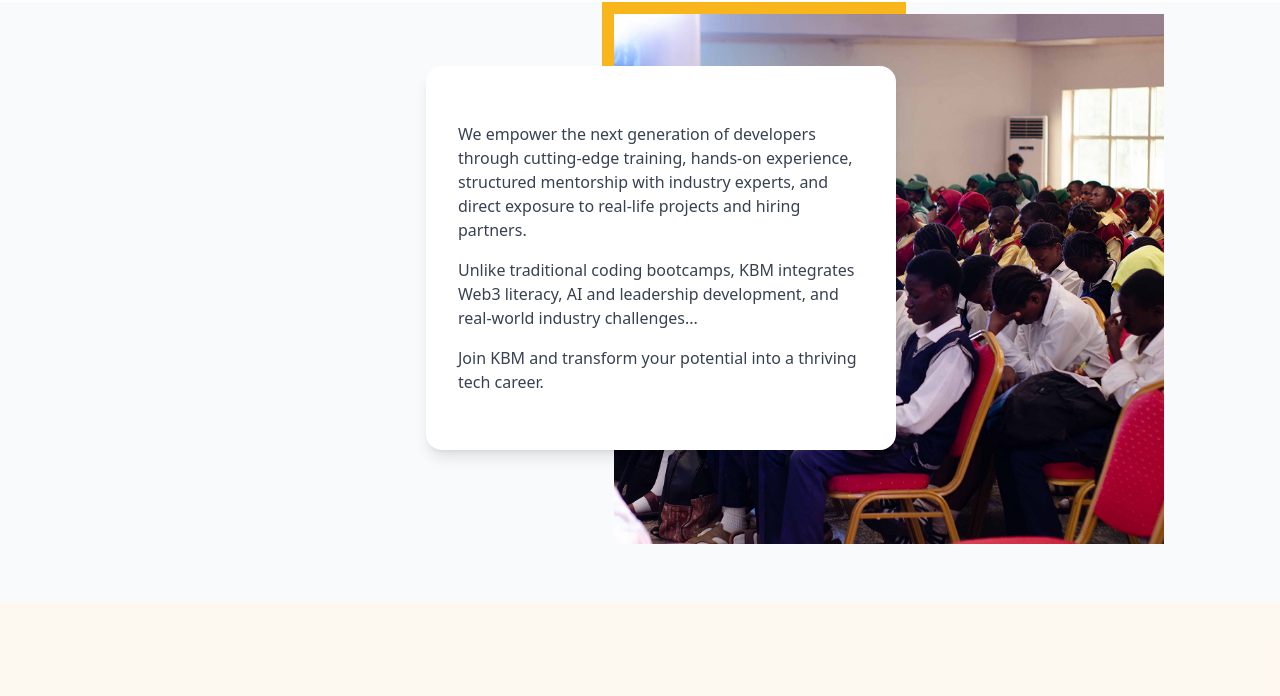
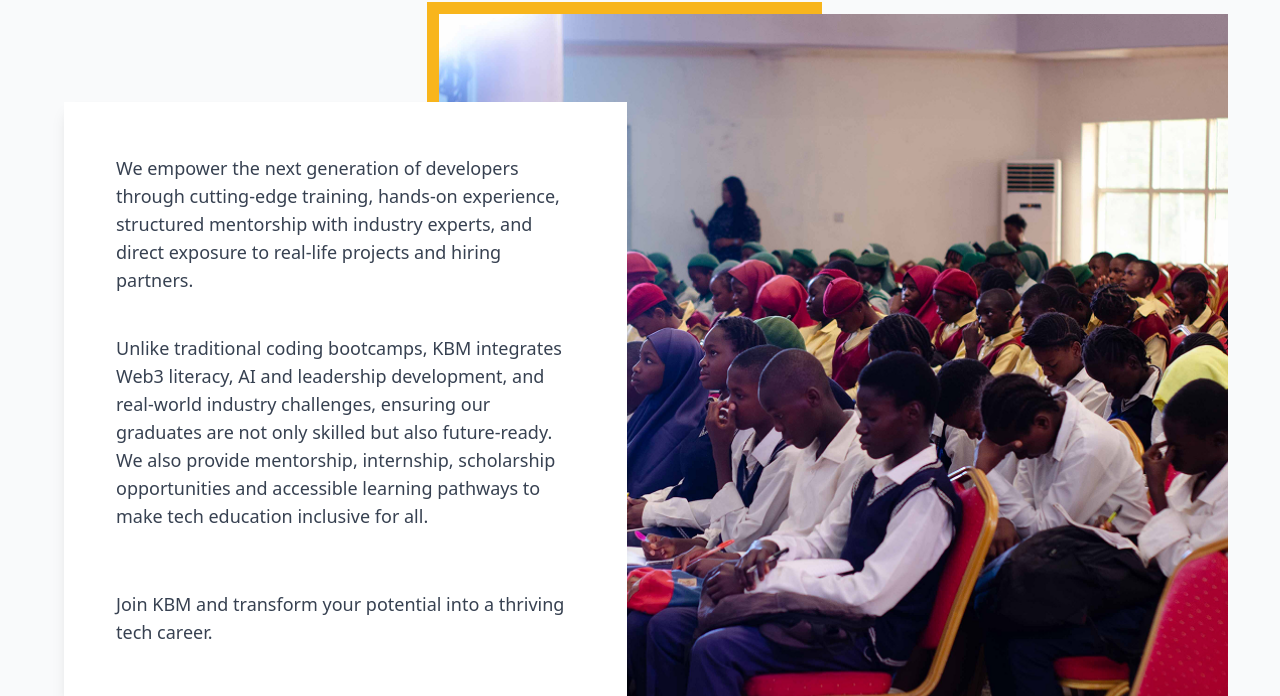
Before and after one commit to Nomolos29/KBM_Official, a Next.js app: page /about_us in a window 1280 px wide. Shown: the part 639-1335 px from the top of the page. Built offline with nearby package versions, Linux system fonts and the light colour scheme.

Commit message:
Fix: made two pages responsive

```diff
--- a/app/about_us/page.tsx
+++ b/app/about_us/page.tsx
@@ -68,43 +68,38 @@
         backgroundImage="bg-[url(/our-projects/tech-club-cohort.png)] bg-cover bg-center text-white bg-[#302204ae] bg-blend-darken"
       />
 
-      <main className="flex flex-col max-w-[1440px] gap-y-20 md:gap-0 pt-10 md:pt-20 w-full justify-between overflow-hidden">
-        <section className="relative flex justify-end items-center bg-gray-50 px-[10%]">
-          <div className={`${"h-[600px] w-[550px]"} flex`}>
-            <div className="w-full relative">
-              <div className="w-[304px] h-[279px] bg-[#F8B51C]"></div>
+      <main className="flex flex-col w-full items-center">
+        <section className="flex justify-center w-full bg-gray-50">
+          <div className="w-full flex flex-col-reverse md:flex-row max-w-[1440px] py-20 px-8 md:px-10 lg:px-16">
+            <div className="flex flex-col w-full md:w-[70%] lg:w-[50%] h-fit -mt-[200px] md:mt-[100px] md:-mr-[200px] z-[1] bg-white shadow-lg">
+              <div className="py-[52px] px-8 md:px-[38px] lg:px-[52px] text-lg flex flex-col gap-y-10">
+                <p className="text-gray-700">
+                  We empower the next generation of developers through cutting-edge training, hands-on experience, structured mentorship with industry experts, and direct exposure to real-life projects and hiring partners.
+                </p>
+                <p className="text-gray-700">
+                  Unlike traditional coding bootcamps, KBM integrates Web3 literacy, AI and leadership development, and real-world industry challenges, ensuring our graduates are not only skilled but also future-ready. We also provide mentorship, internship, scholarship opportunities and accessible learning pathways to make tech education inclusive for all.
+                </p>
+                <p className="text-gray-700 font-medium pt-5">
+                  Join KBM and transform your potential into a thriving tech
+                  career.
+                </p>
+              </div>
+            </div>
+            <div className="w-full md:w-[70%] h-[400px] md:h-[800px] relative">
+              <div className="w-1/2 h-1/2 bg-[#F8B51C]" />
 
               <Image
                 width={1000}
                 height={1000}
                 src={image}
                 alt="Section image"
-                className="absolute top-3 left-3"
+                className="absolute top-3 left-3 max-h-full"
               />
-            </div>
-          </div>
-          <div className="absolute flex top-16 flex-col md:flex-row bg-white rounded-2xl shadow-lg overflow-hidden max-w-[470px] mr-[20%]">
-            <div className="py-14 px-8  flex flex-col justify-center">
-              <p className="text-gray-700 mb-4">
-                We empower the next generation of developers through
-                cutting-edge training, hands-on experience, structured
-                mentorship with industry experts, and direct exposure to
-                real-life projects and hiring partners.
-              </p>
-              <p className="text-gray-700 mb-4">
-                Unlike traditional coding bootcamps, KBM integrates Web3
-                literacy, AI and leadership development, and real-world industry
-                challenges...
-              </p>
-              <p className="text-gray-700">
-                Join KBM and transform your potential into a thriving tech
-                career.
-              </p>
             </div>
           </div>
         </section>
 
-        <section className="w-full bg-[#FBDEB533] pt-[400px] px-6 lg:px-0 md:pt-14 lg:pt-28 z-0">
+        <section className="w-full bg-[#FBDEB533] px-6 lg:px-0">
           <div className="w-full pb-14 md:pb-0">
             <ImageBox
               imgSectionText={
@@ -175,8 +170,8 @@
           </div>
         </section>
 
-        <section className="flex justify-between items-center px-4 md:px-0 w-full flex-col-reverse md:flex-row gap-x-10 xl:gap-x-20 relative md:pt-24 gap-y-7">
-          <section className="">
+
+        <section className="flex justify-between items-center py-14 px-4 md:px-0 w-full flex-col gap-x-10 xl:gap-x-20 relative md:pt-24 gap-y-5">
           <div className="w-full md:w-[600px] lg:w-[800px] mx-auto text-center flex flex-col justify-center items-center gap-y-4 md:gap-y-8 pb-10">
             <h1 className="text-3xl md:text-5xl font-semibold">
               Why
@@ -191,7 +186,7 @@
               Ecosystem.
             </p>
           </div>
-            <div className="flex flex-col md:flex-row w-full items-center gap-7 pt-5 relative px-[5%]">
+          <div className="flex flex-col md:flex-row w-full items-center gap-7 relative px-3 md:px-[5%]">
             {Why.map((solution, index) => (
               <div
                 key={index}
@@ -216,12 +211,12 @@
             ))}
           </div>
         </section>
-        </section>
+
+
         <section className="flex flex-col justify-center py-10 md:py-20 items-center w-full bg-white">
-          <div className="max-w-[1440px] w-full flex flex-col items-center pb-10 px-10 gap-y-5">
+          <div className="max-w-[1440px] w-full flex flex-col items-center lg:pt-10 px-10 gap-y-5">
             <h1 className="text-3xl md:text-5xl text-center font-semibold">
-              Explore Our
-              <span className="bg-gradient-to-r from-[#F8B51C] to-[#FEE539] bg-clip-text text-transparent">
+              Explore Our <span className="bg-gradient-to-r from-[#F8B51C] to-[#FEE539] bg-clip-text text-transparent">
                 Dynamic Features
               </span>
             </h1>
@@ -229,10 +224,10 @@
             <p className="text-lg text-center">Learn and Engage</p>
           </div>
 
-          <div className="max-w-[1440px] w-full justify-between items-center flex px-0 md:px-40">
-            <div className="flex flex-wrap gap-5 justify-center md:pt-10 md:pb-20 w-full border-b-[1px] border-[#F8B51C]">
+          <div className="max-w-[1440px] w-full justify-between items-center flex px-7 md;px-10 lg:px-20">
+            <div className="flex flex-wrap gap-5 justify-center md:pt-10 md:pb-10 w-full">
               {features.map((feature, index) => (
-                <span
+                <div
                   key={index}
                   className={`py-7 px-5 md:px-10 w-full md:w-[48%] ${feature.color} md:shadow-md md:shadow-[#ffd981e8] justify-between flex flex-col gap-y-2 rounded-lg`}
                 >
@@ -250,11 +245,11 @@
                   </div>
                   <Link
                     href={feature.link}
-                    className="underline text-[#FFB100] cursor-pointer"
+                    className=" text-[#FFB100] cursor-pointer"
                   >
                     {feature.cta}
                   </Link>
-                </span>
+                </div>
               ))}
             </div>
           </div>
--- a/app/our_projects/page.tsx
+++ b/app/our_projects/page.tsx
@@ -51,12 +51,11 @@
         <HeroSection
             title='Our Projects'
             description='Turning ideas into impact. From tech education in schools to Web3 solutions and hands-on learning experiences, explore how KBM is driving innovation across Nigeria and beyond.'
-            wide
             backgroundImage="bg-[url(/our-projects/tech-club-cohort.png)] bg-cover bg-center text-white bg-[#30220499] bg-blend-darken"
         />
 
 
-        <div>
+        <div className='flex flex-col px-5'>
           {sectionData.map((section, index) => (
             <ImageBox key={index} imgSectionText={section.imgSectionText} imgSectionTitle={section.imgSectionTitle} titleBorder imageSrc={section.imageSrc} reverse={index % 2 === 1} gap textSize='lg' imageSize='lg' imageBorder={index != 0} alignment='top' />
           ))}
--- a/components/AdvancedImageBox.tsx
+++ b/components/AdvancedImageBox.tsx
@@ -19,7 +19,7 @@
                 </div>
             </div>
 
-            <article className='flex flex-col gap-y-10 py-14 px-10 shadow-md bg-white w-[70%] -my-28 z-10'>
+            <article className='flex flex-col gap-y-10 py-14 px-7 md:px-10 shadow-md bg-white w-[90%z] md:w-[70%] -my-28 z-10'>
                 <h2 className='text-[32px] font-bold text-black'>Ayomide Arowolo</h2>
                 <div className='flex flex-col gap-y-5 text-lg'>
                     <p>
--- a/components/global/HeroSection.tsx
+++ b/components/global/HeroSection.tsx
@@ -56,13 +56,13 @@
       >
         <div
           className={`w-full flex flex-col justify-center items-center gap-y-12 ${
-            imageUrl ? "py-14" : "h-[650px]"
+            imageUrl ? "py-14" : "h-[400px] md:h-[650px]"
           }`}
         >
           <div
             className={`${
-              wide ? "w-[1000px]" : maxWidth ? "max-w-[1440px]" : "w-[720px]"
-            } mx-auto flex flex-col py-5 justify-between items-center gap-6 text-center ${
+              wide ? "w-[1000px]" : maxWidth ? "max-w-[1440px]" : "md:w-[720px]"
+            } mx-auto flex flex-col pt-24 md:py-5 justify-between items-center gap-6 text-center ${
               isVisible ? "animate-fade-in-up" : "opacity-0"
             }`}
           >
--- a/components/global/PastEngagement.tsx
+++ b/components/global/PastEngagement.tsx
@@ -48,7 +48,7 @@
     ]
 
   return (
-    <section className="flex justify-center flex-col py-10 px-10 md:py-20 items-center w-full">
+    <section className="flex justify-center flex-col py-16 px-10 md:py-20 items-center w-full">
         <div className="max-w-[1440px] w-full text-center flex flex-col items-center md:px-16 gap-y-6">
           <h1 className="text-3xl md:text-5xl font-semibold">Our <span className="bg-gradient-to-r from-[#F8B51C] to-[#FEE539] bg-clip-text text-transparent">Past Engagements</span></h1>
 
--- a/components/layout/Footer.tsx
+++ b/components/layout/Footer.tsx
@@ -56,7 +56,7 @@
 
   return (
     <footer className="bg-black w-full">
-      <main className="max-w-[1440px] w-full mx-auto margin-auto pt-2 pl-5 flex justify-between items-center text-white">
+      <main className="max-w-[1440px] w-full mx-auto margin-auto py-10 md:py-20 md:pt-2 pl-5 flex justify-between items-center text-white">
         <section className="flex flex-col w-full md:w-[50%] md:flex-row justify-between md:items-center gap-10 md:gap-x-20">
           <Link href="/" className="w-[50%] md:w-[40%]">
             <Image
@@ -71,13 +71,13 @@
           <div className="flex flex-col md:flex-row w-full pt-5 md:pt-0 gap-7 md:gap-16">
             {navMenu.map((Category, index) => (
               <div key={index}>
-                <h4 className="font-semibold text-lg pb-2">{Category.name}</h4>
+                <h4 className="font-semibold text-xl md:text-2xl pb-2">{Category.name}</h4>
                 <div className="flex flex-col gap-y-3 w-full">
                   {Category.menu.map((nav, index) => (
                     <Link
                       key={index}
                       href={nav.url}
-                      className="text-sm cursor-pointer text-[#d2d2d2]"
+                      className="text-lg md:text-xl cursor-pointer text-[#d2d2d2]"
                     >
                       {nav.name}
                     </Link>
--- a/components/utils/team.tsx
+++ b/components/utils/team.tsx
@@ -282,6 +282,7 @@
     title: "Scholarships",
   },
 ];
+
 export const logos = [
   {
     logo: <Seb />,
@@ -297,6 +298,8 @@
     logo: <Scrib />,
   },
 ];
+
+
 export const cards: CardProps[] = [
   {
     name: "Dawodu Abayomi",
@@ -372,6 +375,8 @@
     bgImage: "/images/tech.jpg",
   },
 ];
+
+
 export const Why = [
   {
     icon: <Skills />,
```
Also changed, not shown: components/global/ImageBox.tsx (+9 -9 lines), components/global/TeamGallery.tsx (+7 -7 lines). Lines whose indentation alone changed are shown as unchanged.
